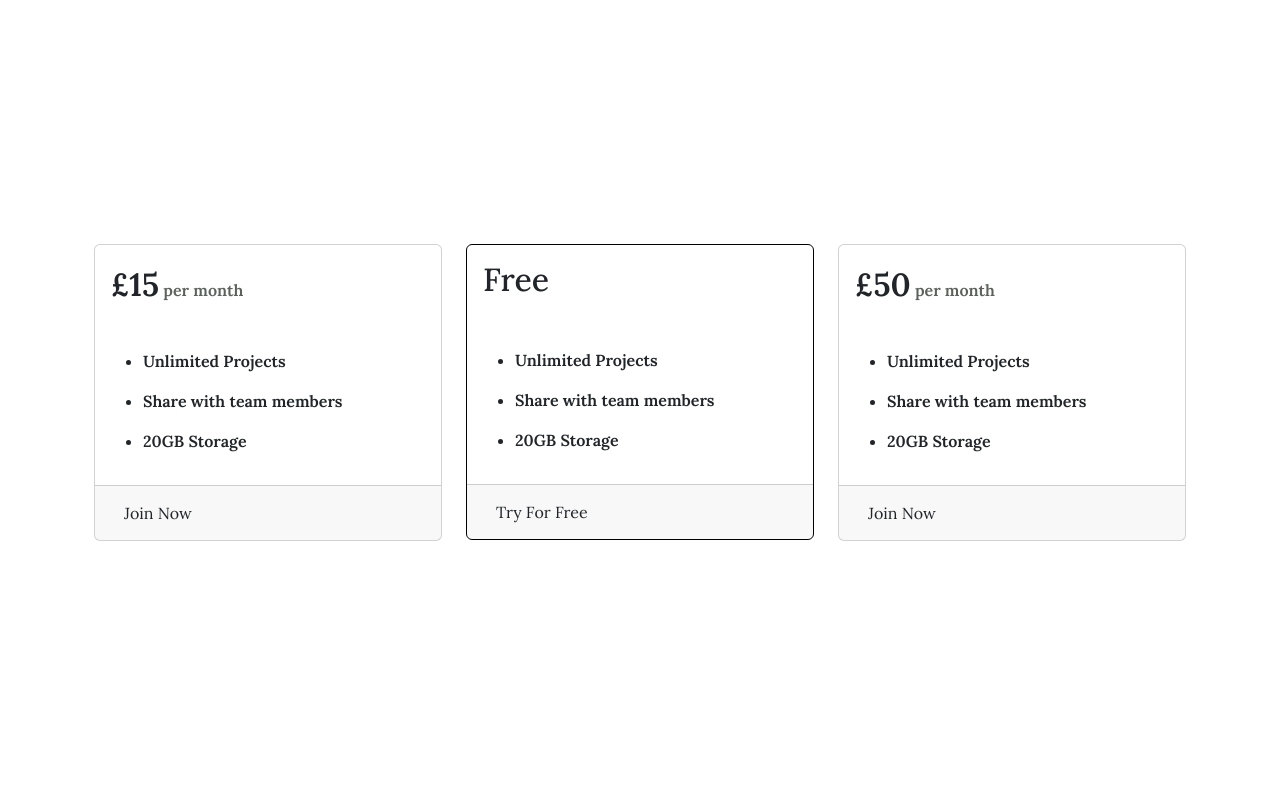
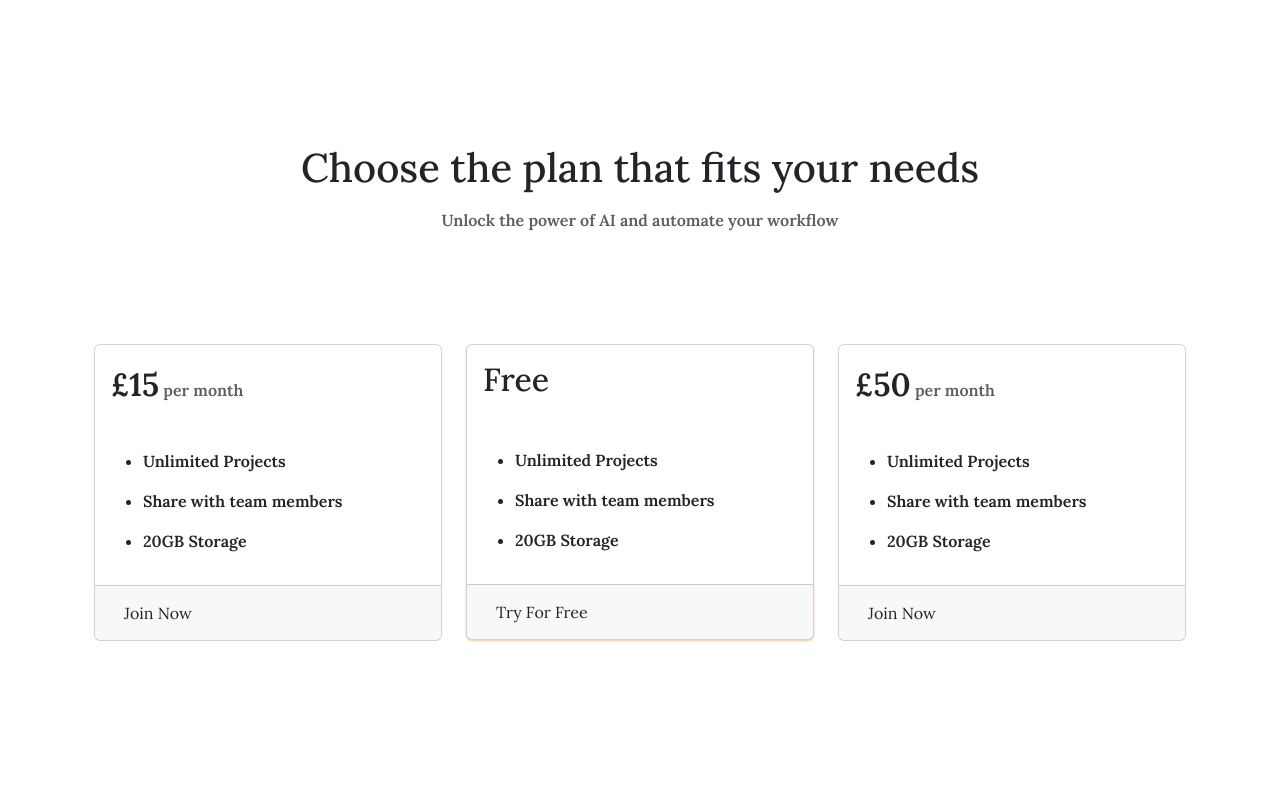
Before and after one commit to JadoreThompson/property-valuation-v2, a Flask app: page /pricing in a window 1280 px wide. Run offline with Flask 3, Linux system fonts and the light colour scheme; some libraries are stand-ins or nearby versions.

Commit message:
added promo card

```diff
--- a/templates/pricing.html
+++ b/templates/pricing.html
@@ -5,7 +5,30 @@
 {% block content %}
 <style>
 
+    /* Call to action styling */
+    .cta-container {
+        text-align: center;
+    }
+
+    .cta-container span {
+        color: #5a625b;
+    }
+
     /* Pricing Card Related */
+     .card:hover {
+        box-shadow: 0 4px 8px rgba(0, 0, 0, 0.1);
+     }
+
+    .promo-card {
+        box-shadow: 0 1px 2px rgba(217, 153, 79, 0.55);
+        border: 1px solid rgba(217, 153, 79, 0..1);
+    }
+
+    .promo-card:hover {
+        border: 1px solid rgba(217, 153, 79, 0.55);
+        box-shadow: 0 6px 12px rgba(217, 153, 79, 0.55);
+    }
+
     .pricing-container {
         display: flex;
         justify-content: center;
@@ -31,11 +54,18 @@
     }
 </style>
 
-<section style="max-width: 100vw; height: 100vh; display: flex; justify-content: center; align-items: center;">
-    <div class="container pricing-container row">
+<!--<section class="mb-5" style="display: flex; justify-content: center; align-items: center; height: 60vh;">-->
+<!--    <h1>Choose the plan that fits your needs</h1>-->
+<!--</section>-->
 
-        <!--Below are the pricing containers-->
+<!--Pricing Cards-->
+<section style="max-width: 100vw; height: 100vh; display: flex; flex-direction: column; justify-content: center; align-items: center;">
+    <div class="cta-container" style="margin-bottom: 7rem;">
+        <h1 style="margin-bottom: 1rem;">Choose the plan that fits your needs</h1>
+        <span>Unlock the power of AI and automate your workflow</span>
+    </div>
 
+    <div class="container pricing-container row" style="top: 0;">
         <div class="col-12 col-md-4 mb-3">
             <div class="card">
                 <div class="card-title pricing-card-title">
@@ -58,7 +88,7 @@
         </div>
 
         <div class="col-12 col-md-4 mb-3">
-            <div class="card" style="border: 1px solid black;">
+            <div class="card promo-card">
                 <div class="card-title pricing-card-title">
                     <h2>Free</h2>
                 </div>
```
